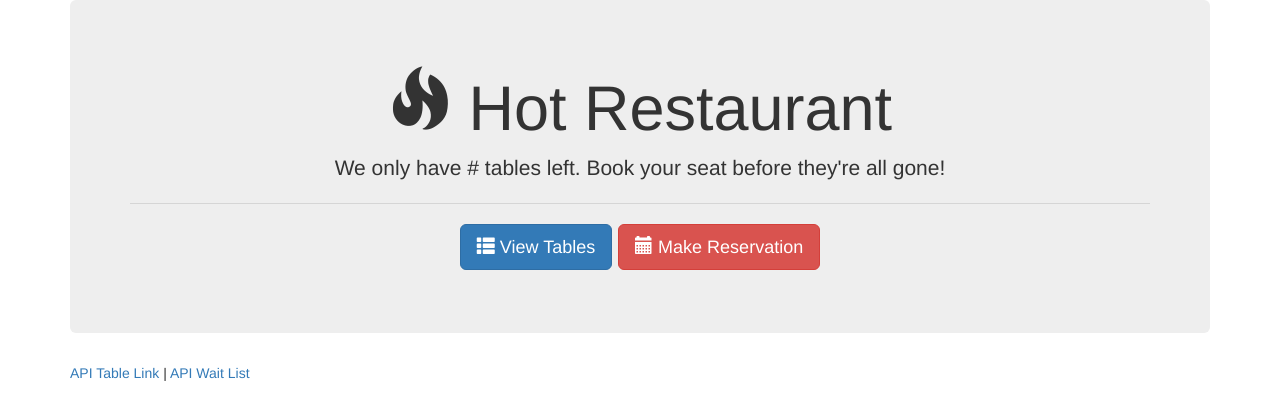
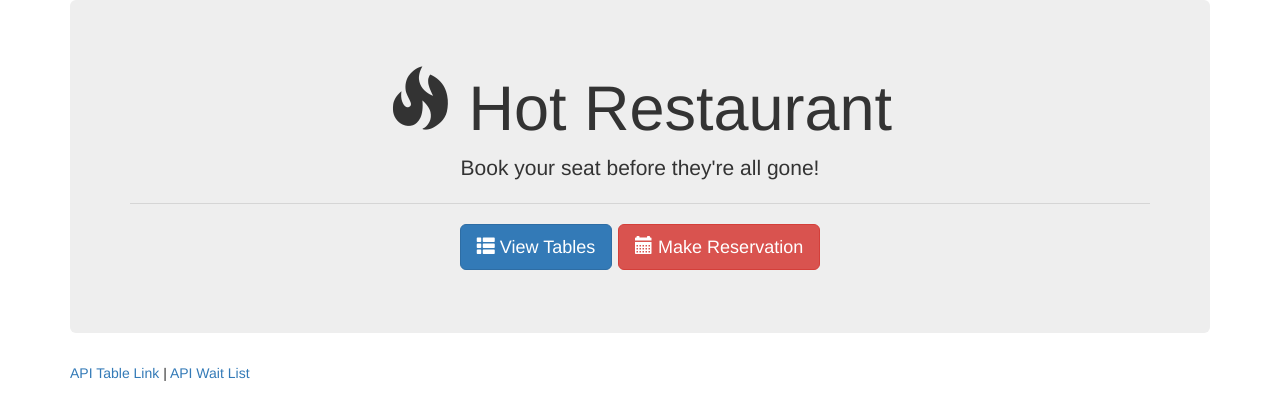
Before and after one commit to alyssamanse/hot-restaurant, a website: page index.html in a window 1280 px wide. Drawn offline with nearby package versions, Linux system fonts and the light colour scheme.

Commit message:
removed text from index

```diff
--- a/index.html
+++ b/index.html
@@ -11,7 +11,7 @@
 	<div class="container">
 		<div class="jumbotron text-center">
 			<h1 class="display-3"><span class="glyphicon glyphicon-fire"></span> Hot Restaurant</h1>
-			<p class="lead">We only have <span id="remainingTables">#</span> tables left. Book your seat before they're all gone!</p>
+			<p class="lead">Book your seat before they're all gone!</p>
 			<hr class="my-4">
 			<p class="lead">
 				<a href="/tables" class="btn btn-primary btn-lg" id="viewTables" role="button"><span class="glyphicon glyphicon-th-list"></span> View Tables</a>
```
